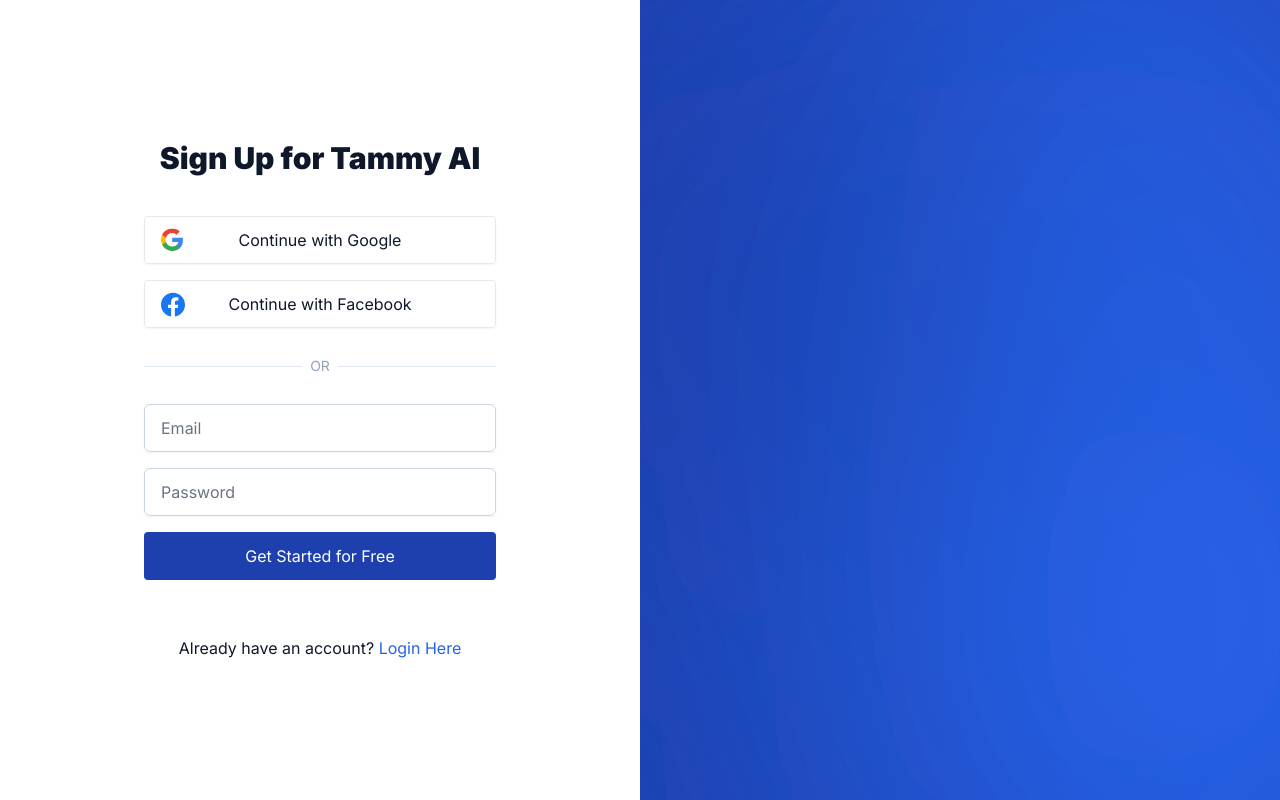
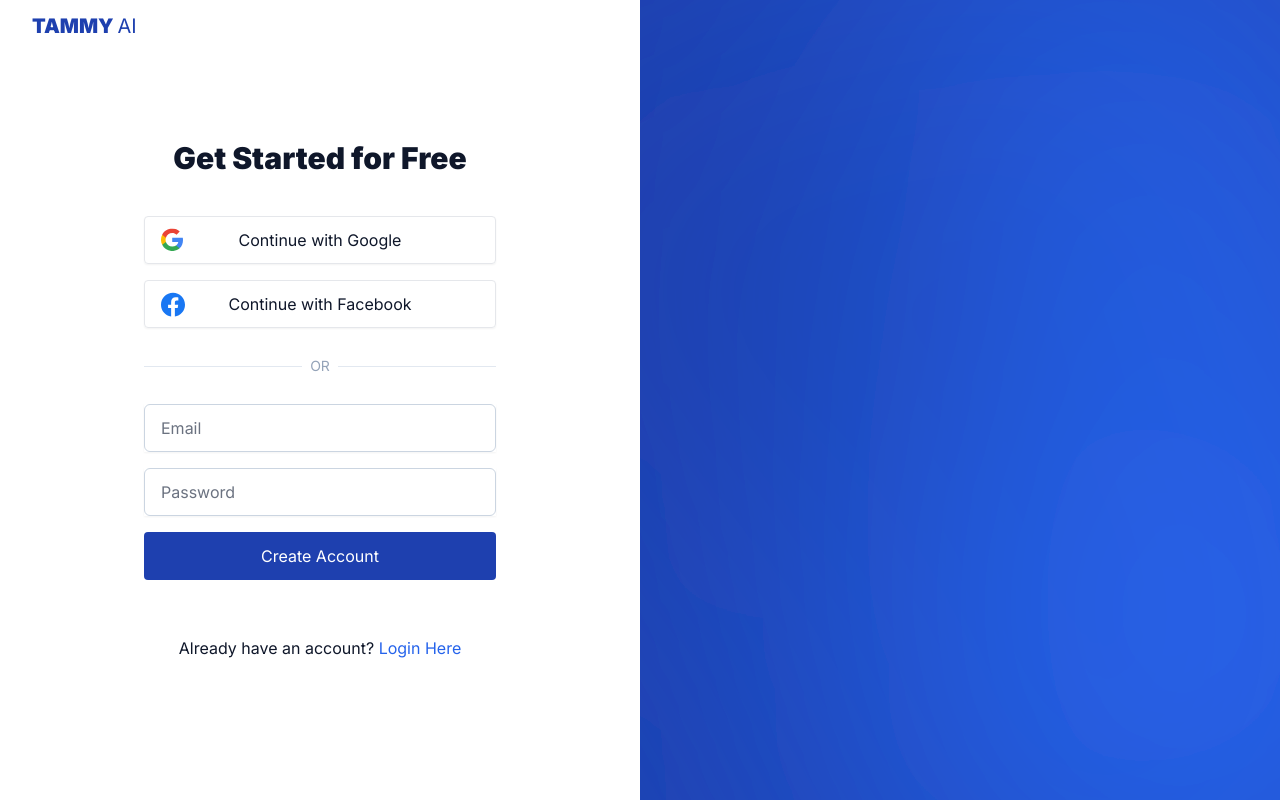
Before and after one commit to zaidakhterr/app-tammy-ai, a Next.js app: page /auth/register in a window 1280 px wide. Built offline with nearby package versions, Linux system fonts and the light colour scheme.

Commit message:
add logo on auth pages

```diff
--- a/pages/auth/forgot-password.js
+++ b/pages/auth/forgot-password.js
@@ -3,6 +3,7 @@
 import { Button } from "@/components/Button";
 import { useRouter } from "next/router";
 import Input from "@/components/Input";
+import Logo from "@/components/Logo";
 
 const ForgotPasswordForm = () => {
   const router = useRouter();
@@ -24,6 +25,9 @@
 export default function ForgotPassword() {
   return (
     <div className="grid h-screen grid-cols-1 lg:grid-cols-2 lg:overflow-clip">
+      <div className="fixed top-0 py-3 px-4 md:px-8">
+        <Logo />
+      </div>
       <div className="mx-auto flex w-full max-w-sm flex-col items-center justify-center gap-4 p-4">
         <h1 className="mb-6 text-3xl font-black">Forgot Password</h1>
         <ForgotPasswordForm />
--- a/pages/auth/login.js
+++ b/pages/auth/login.js
@@ -6,6 +6,7 @@
 import { useRouter } from "next/router";
 import Input from "@/components/Input";
 import Link from "next/link";
+import Logo from "@/components/Logo";
 
 const GoogleButton = () => {
   return (
@@ -54,8 +55,11 @@
 export default function Login() {
   return (
     <div className="grid h-screen grid-cols-1 lg:grid-cols-2 lg:overflow-clip">
+      <div className="fixed top-0 py-3 px-4 md:px-8">
+        <Logo />
+      </div>
       <div className="mx-auto flex w-full max-w-sm flex-col items-center justify-center gap-4 p-4">
-        <h1 className="mb-6 text-3xl font-black">Login to Tammy AI</h1>
+        <h1 className="mb-6 text-3xl font-black">Login</h1>
         <GoogleButton />
         <FacebookButton />
         <div className="my-3 flex w-full items-center">
--- a/pages/auth/register.js
+++ b/pages/auth/register.js
@@ -6,6 +6,7 @@
 import { useRouter } from "next/router";
 import Input from "@/components/Input";
 import Link from "next/link";
+import Logo from "@/components/Logo";
 
 const GoogleButton = () => {
   return (
@@ -46,7 +47,7 @@
         placeholder="Password"
         containerClassName="w-full"
       />
-      <Button type="submit">Get Started for Free</Button>
+      <Button type="submit">Create Account</Button>
     </form>
   );
 };
@@ -54,8 +55,11 @@
 export default function Register() {
   return (
     <div className="grid h-screen grid-cols-1 lg:grid-cols-2 lg:overflow-clip">
+      <div className="fixed top-0 py-3 px-4 md:px-8">
+        <Logo />
+      </div>
       <div className="mx-auto flex w-full max-w-sm flex-col items-center justify-center gap-4 p-4">
-        <h1 className="mb-6 text-3xl font-black">Sign Up for Tammy AI</h1>
+        <h1 className="mb-6 text-3xl font-black">Get Started for Free</h1>
         <GoogleButton />
         <FacebookButton />
         <div className="my-3 flex w-full items-center">
--- a/pages/auth/reset-password.js
+++ b/pages/auth/reset-password.js
@@ -3,6 +3,7 @@
 import { Button } from "@/components/Button";
 import { useRouter } from "next/router";
 import Input from "@/components/Input";
+import Logo from "@/components/Logo";
 
 const ResetPasswordForm = () => {
   const router = useRouter();
@@ -33,6 +34,9 @@
 export default function ResetPassword() {
   return (
     <div className="grid h-screen grid-cols-1 lg:grid-cols-2 lg:overflow-clip">
+      <div className="fixed top-0 py-3 px-4 md:px-8">
+        <Logo />
+      </div>
       <div className="mx-auto flex w-full max-w-sm flex-col items-center justify-center gap-4 p-4">
         <h1 className="mb-6 text-3xl font-black">Reset Password</h1>
         <ResetPasswordForm />
```
